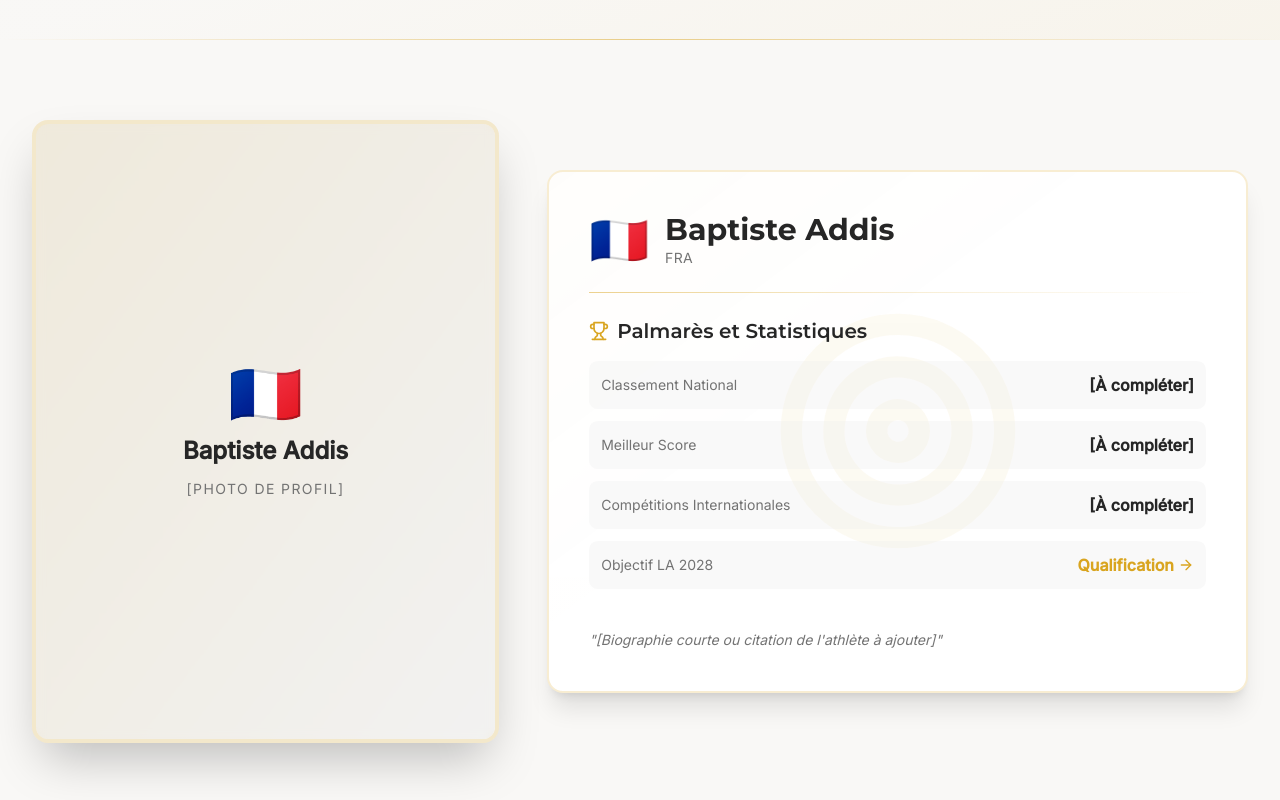
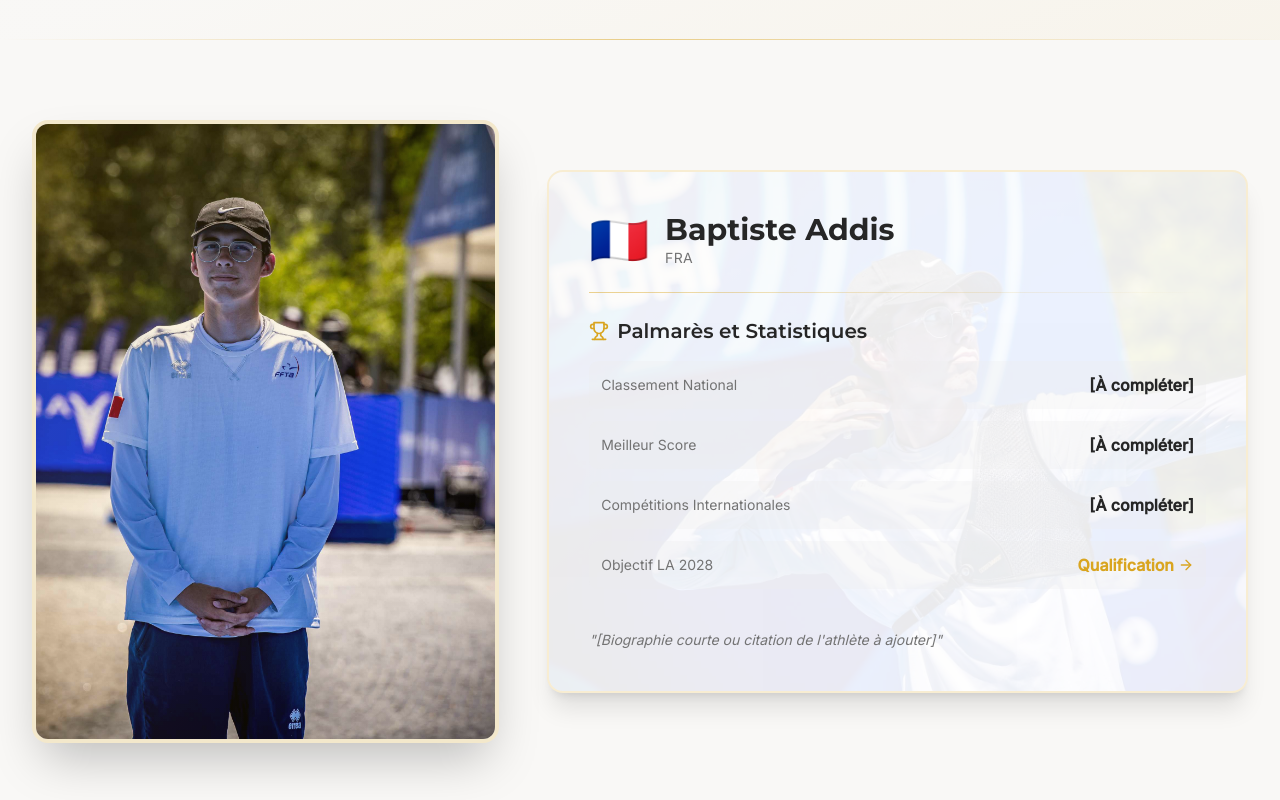
Before and after one commit to nc7hmwtkz4-dot/sg-367be137-3608-459c-9bca-cc2af1e0b7e2-1780337345, a Next.js app: page /los-angeles-2028 in a window 1280 px wide. Shown: the part 440-1240 px from the top of the page. Built offline with nearby package versions, Linux system fonts and the light colour scheme.

Commit message:
feat(gallery): update photos for baptiste addis

```diff
--- a/src/pages/los-angeles-2028.tsx
+++ b/src/pages/los-angeles-2028.tsx
@@ -98,6 +98,13 @@ export default function LosAngeles2028() {
                   <div className="w-full lg:w-2/5">
                     <div className="relative aspect-[3/4] rounded-2xl overflow-hidden shadow-2xl border-4 border-olympic-gold/20 group hover:border-olympic-gold/40 transition-all duration-500">
                       <div className="absolute inset-0 bg-gradient-to-br from-olympic-gold/20 to-transparent"></div>
+                      {athlete.profileImage ? (
+                        <img
+                          src={athlete.profileImage}
+                          alt={athlete.name}
+                          className="w-full h-full object-cover"
+                        />
+                      ) : (
                         <div className="absolute inset-0 flex items-center justify-center bg-muted/50 backdrop-blur-sm">
                           <div className="text-center space-y-3">
                             <div className="text-6xl">{athlete.flag}</div>
@@ -105,6 +112,7 @@ export default function LosAngeles2028() {
                             <p className="text-sm text-muted-foreground uppercase tracking-widest">[Photo de profil]</p>
                           </div>
                         </div>
+                      )}
                     </div>
                   </div>
 
@@ -112,11 +120,19 @@ export default function LosAngeles2028() {
                   <div className="w-full lg:w-3/5">
                     <div className="relative rounded-2xl overflow-hidden border-2 border-olympic-gold/20 bg-card shadow-xl hover:shadow-2xl transition-all duration-500 hover:border-olympic-gold/40">
                       {/* Image d'action en filigrane */}
-                      <div className="absolute inset-0 opacity-5 group-hover:opacity-10 transition-opacity duration-500">
+                      <div className="absolute inset-0 opacity-[0.08] group-hover:opacity-[0.12] transition-opacity duration-500">
                         <div className="absolute inset-0 bg-gradient-to-br from-olympic-gold/30 via-transparent to-transparent"></div>
+                        {athlete.actionImage ? (
+                          <img
+                            src={athlete.actionImage}
+                            alt={`${athlete.name} en action`}
+                            className="w-full h-full object-cover"
+                          />
+                        ) : (
                           <div className="absolute inset-0 flex items-center justify-center">
                             <Target className="w-64 h-64 text-olympic-gold rotate-12" />
                           </div>
+                        )}
                       </div>
 
                       {/* Contenu */}
```
Lines whose indentation alone changed are shown as unchanged.
